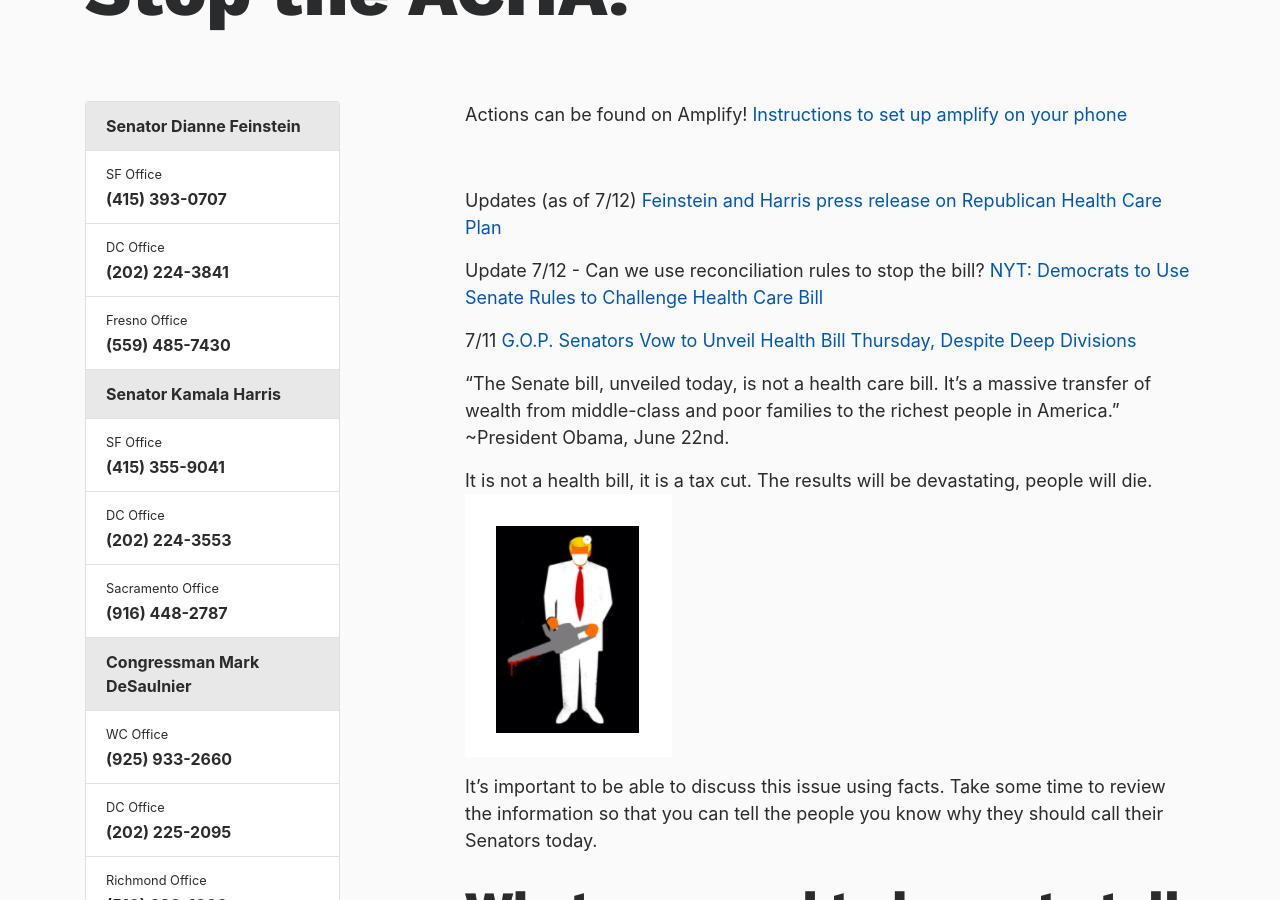
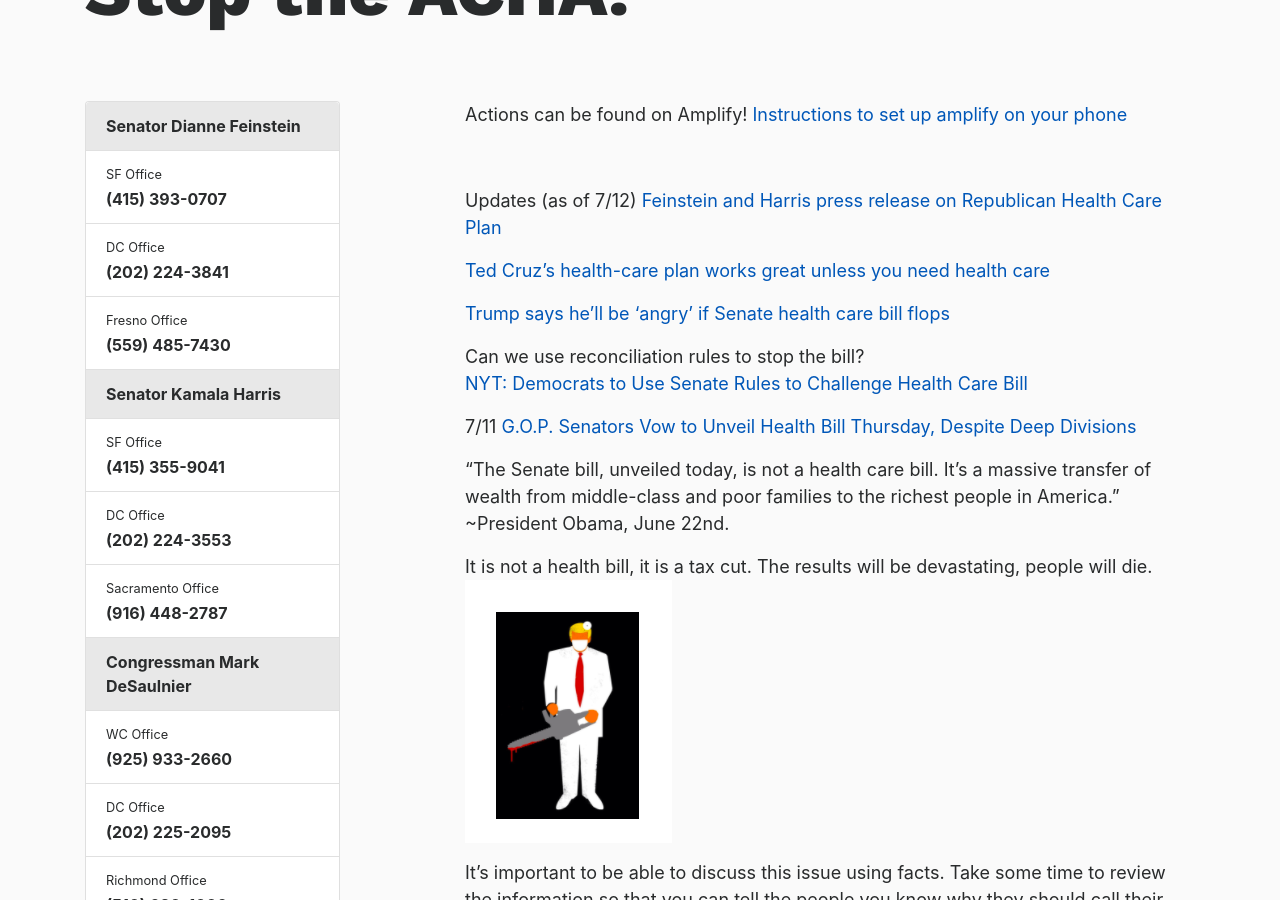
Before and after one commit to IndivisibleTemplate/BasicTemplate, a Jekyll site: the page built from _posts/2017-06-11-stop-the-acha.markdown, in a window 1280 px wide and 900 px high, scrolled down 555 px. Built offline with Jekyll 4.4.1, drawn with Linux system fonts in a browser that asks for light colours; nearby versions of some CDN libraries; comment, search, counter and statistics services are not loaded.

Commit message:
Updated Stop The Acha

```diff
--- a/_posts/2017-06-11-stop-the-acha.markdown
+++ b/_posts/2017-06-11-stop-the-acha.markdown
@@ -10,7 +10,6 @@
 ---
 
 
-
 Actions can be found on Amplify! [Instructions to set up amplify on your phone](http://indivisible4c.com/actions.html)
 
 <br>
@@ -18,7 +17,14 @@
 Updates (as of 7/12)
 [Feinstein and Harris press release on Republican Health Care Plan](https://www.feinstein.senate.gov/public/index.cfm/press-releases?id=34E8D29E-B00B-41CF-92AD-28B670FE5F62GOP)
 
-Update 7/12 - Can we use reconciliation rules to stop the bill?  [NYT: Democrats to Use Senate Rules to Challenge Health Care Bill](https://www.nytimes.com/2017/07/12/us/politics/health-care-bill-senate.html?hp&action=click&pgtype=Homepage&clickSource=story-heading&module=first-column-region&region=top-news&WT.nav=top-news&_r=0)
+[Ted Cruz’s health-care plan works great unless you need health care](https://www.washingtonpost.com/news/wonk/wp/2017/07/11/ted-cruzs-big-health-care-idea-screwing-middle-class-sick-people/?utm_term=.92f6ffd5d4c5)
+
+
+[Trump says he’ll be ‘angry’ if Senate health care bill flops](https://www.washingtonpost.com/politics/federal_government/gop-ready-to-try-pushing-new-health-bill-through-senate/2017/07/12/c8df173a-66cf-11e7-94ab-5b1f0ff459df_story.html?utm_term=.e53b50791502)
+
+
+Can we use reconciliation rules to stop the bill?
+[NYT: Democrats to Use Senate Rules to Challenge Health Care Bill](https://www.nytimes.com/2017/07/12/us/politics/health-care-bill-senate.html?hp&action=click&pgtype=Homepage&clickSource=story-heading&module=first-column-region&region=top-news&WT.nav=top-news&_r=0)
 
 7/11 [G.O.P. Senators Vow to Unveil Health Bill Thursday, Despite Deep Divisions](https://www.nytimes.com/2017/07/11/us/politics/senate-republicans-health-bill.html?rref=collection%2Ftimestopic%2FHealth%20Care%20Reform&action=click&contentCollection=timestopics&region=stream&module=stream_unit&version=latest&contentPlacement=3&pgtype=collection)
 
```
